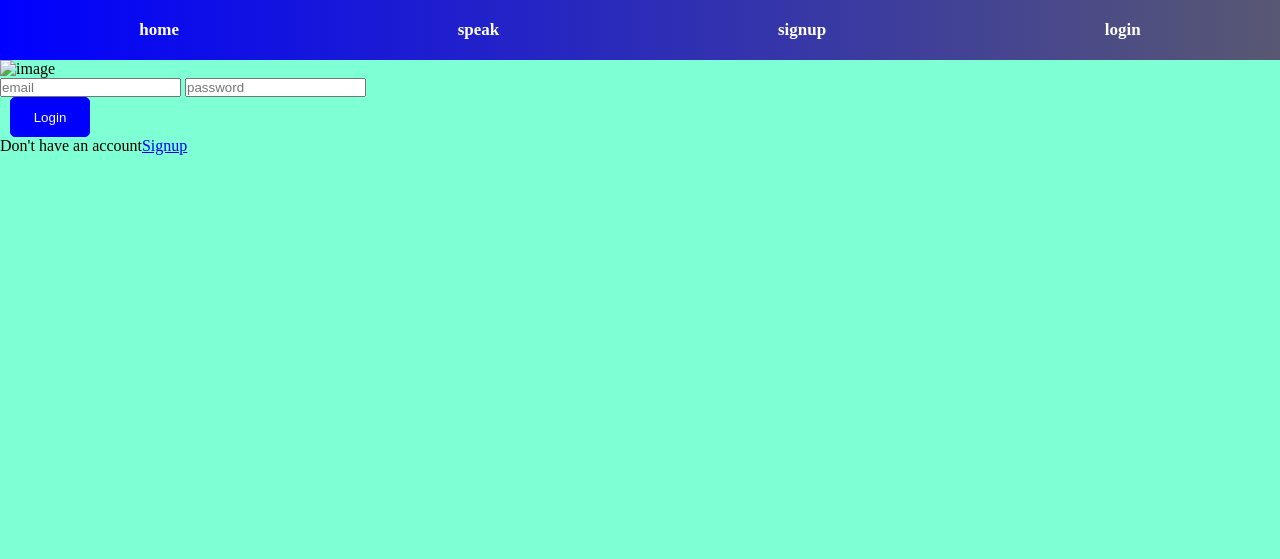
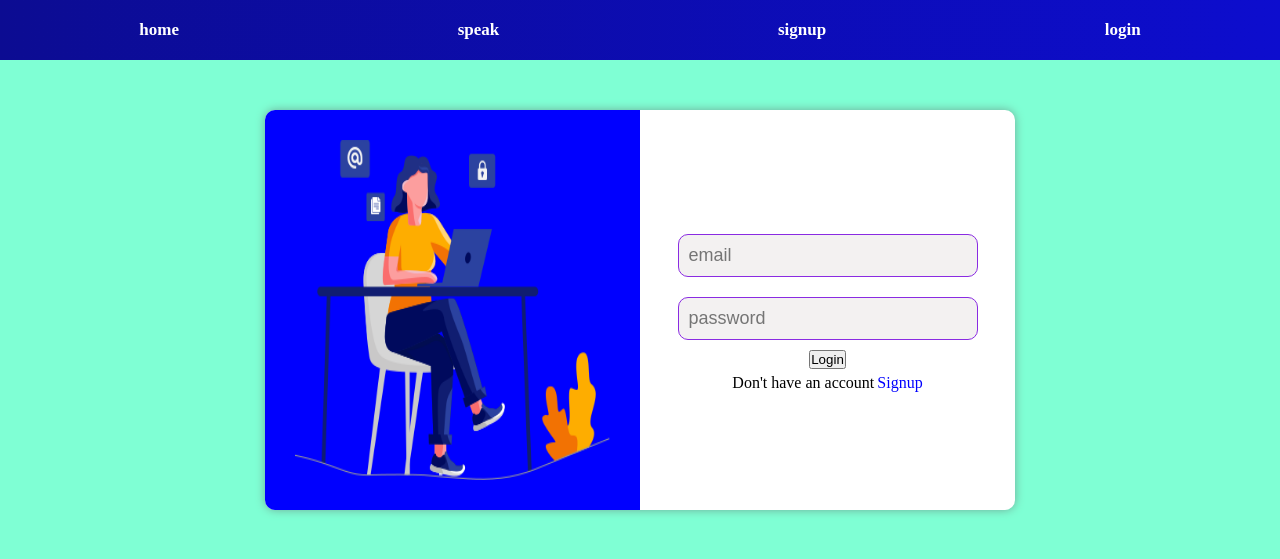
Before and after one commit to Jaykit1907/Translator, a Django app: page /login/ in a window 1280 px wide. Shown: the top 559 px of the page. Run offline with Django 5.2, Linux system fonts and the light colour scheme.

Commit message:
signup and login images added

```diff
--- a/static/header.css
+++ b/static/header.css
@@ -17,7 +17,7 @@ nav{
 }
 
 nav ul{
-    background-image:linear-gradient(to right,blue,rgb(88, 88, 114));
+    background-image:linear-gradient(to right,rgb(12, 12, 146),rgb(13, 13, 206));
     display:flex;
     justify-content: space-around;
     align-items: center;
--- a/static/signup.css
+++ b/static/signup.css
@@ -1,32 +1,67 @@
-*{
-    padding:0;
-    margin:0;
-    box-sizing:border-box;
-}
+
 .form-parent{
     display:flex;
+    align-items: center;
     justify-content: center;
+    height:500px;
+
 
 }
-form{
-    display:flex;
-    flex-direction:column;
-    height:400px;
-    width:600px;
-    background-color: gray;
-}
+
 .form-container{
     display:flex;
-    flex-direction: row;
-    height:100%;
-    width:100%;
+    align-items: center;
+    justify-content: center;
+    height: 400px;
+    background-color:white;
+    box-shadow: 0px 0px 10px rgb(112, 170, 151);
+    border-radius: 10px;
+
+    width:750px;
+
 }
 
 .form-divide{
-    width:50%;
     display:flex;
-    flex-direction: column;
-    gap:10px;
     align-items: center;
     justify-content: center;
+    flex-direction: column;
+    width:50%;
+    height:100%;
+    border-top-left-radius: 10px;
+
 }
+.form-divide input[type]{
+
+
+    width:80%;
+    font-size:18px;
+    padding:10px;
+    border:1px solid blueviolet;
+    border-radius: 10px;
+    margin:10px;
+
+    background-color:rgb(243, 241, 241);
+
+}
+.form-divide img{
+    width:100%;
+    padding:30px;
+    border-top-left-radius: 10px;
+    border-bottom-left-radius: 10px;
+    background-color: blue;
+    height: 100%;
+
+
+}
+
+.form-divide p{
+    margin: 5px;
+}
+
+.form-divide p a{
+    color:blue;
+    padding-left:3px;
+    text-decoration: none;
+    font-weight: 500;
+}
--- a/static/speak.css
+++ b/static/speak.css
@@ -13,7 +13,7 @@
     height:400px;
     display:grid;
     place-items: center;
-    background-color: rgb(54, 145, 114);
+    background-color: rgb(39, 69, 146);
     box-shadow: 0px 0px 10px rgb(112, 170, 151);
     border-radius: 5px;
 
--- a/static/style2.css
+++ b/static/style2.css
@@ -15,16 +15,8 @@
     flex-direction: row;
     width:95%;
 }
-button{
-    color:white;
-    background-color: blue;
-    height:40px;
-    width:80px;
-    border-radius: 5px;
-    cursor:pointer;
-    border:1px solid blue;
-    margin:0px 10px;
-}
+
+
 #btn{
 
     height:40px;
--- a/templates/header.html
+++ b/templates/header.html
@@ -7,17 +7,18 @@
     <link rel="stylesheet" type="text/css" href="/static/style2.css">
     <link rel="stylesheet" type="text/css" href="/static/header.css">
     <link rel="stylesheet" type="text/css" href="/static/speak.css">
+    <link rel="stylesheet" type="text/css" href="/static/signup.css">
 
 
 </head>
 <body>
     <nav>
-        <div class="nav-container">
+
                         <ul>
                             <li><a href="{% url 'home' %}">home</a></li>
                             <li><a href="{% url 'speak' %}">speak</a></li>
                             <li><a href="{% url 'signup' %}">signup</a></li>
                             <li><a href="{% url 'login' %}">login</a></li>
             </ul>
-        </div>
+
     </nav>
--- a/templates/index.html
+++ b/templates/index.html
@@ -19,8 +19,8 @@
         <input type="textarea" name="textarea1" placeholder="enter the text" value="{{text1}}" required>
 
         <div id="btn">
-            <button type="submit" name="resultbtn" value="btn1" id="btn1">Translate</button>
-            <button type="submit" name='speakbtn' value="btn2" id="btn2">Speak</button>
+            <button type="submit" name="resultbtn" value="btn1" id="btn1" id="speakbtn">Translate</button>
+            <button type="submit" name='speakbtn' value="btn2" id="btn2" class="speakbtn">Speak</button>
             </div>
         </div>
         <div class="textinput">
--- a/templates/login.html
+++ b/templates/login.html
@@ -6,17 +6,19 @@
             {% csrf_token %}
             <div class="form-container">
                     <div class="form-divide">
-                        <img src="" alt="image">
+                        <img src="/static/login.png" alt="image">
                     </div>
                     <div class="form-divide">
 
-                                <input type="email" name="email" placeholder="email">
-                                <input type="text" name="password" placeholder="password">
+                                <input type="email" name="email" placeholder="email" required>
+                                <input type="text" name="password" placeholder="password" required>
+
+                                <button type="submit">Login</button>
+                                <p>Don't have an account<a href="{% url 'signup' %}">Signup</a></p>
                     </div>
 
             </div>
-            <button type="submit">Login</button>
-            <p>Don't have an account<a href="{% url 'signup' %}">Signup</a></p>
+
         </form>
     </section>
 
```
Also changed, not shown: other parts of static/style2.css (+38 -0 lines), templates/signup.html (+5 -3 lines), static/login.png (added), static/sign-up.png (added).
